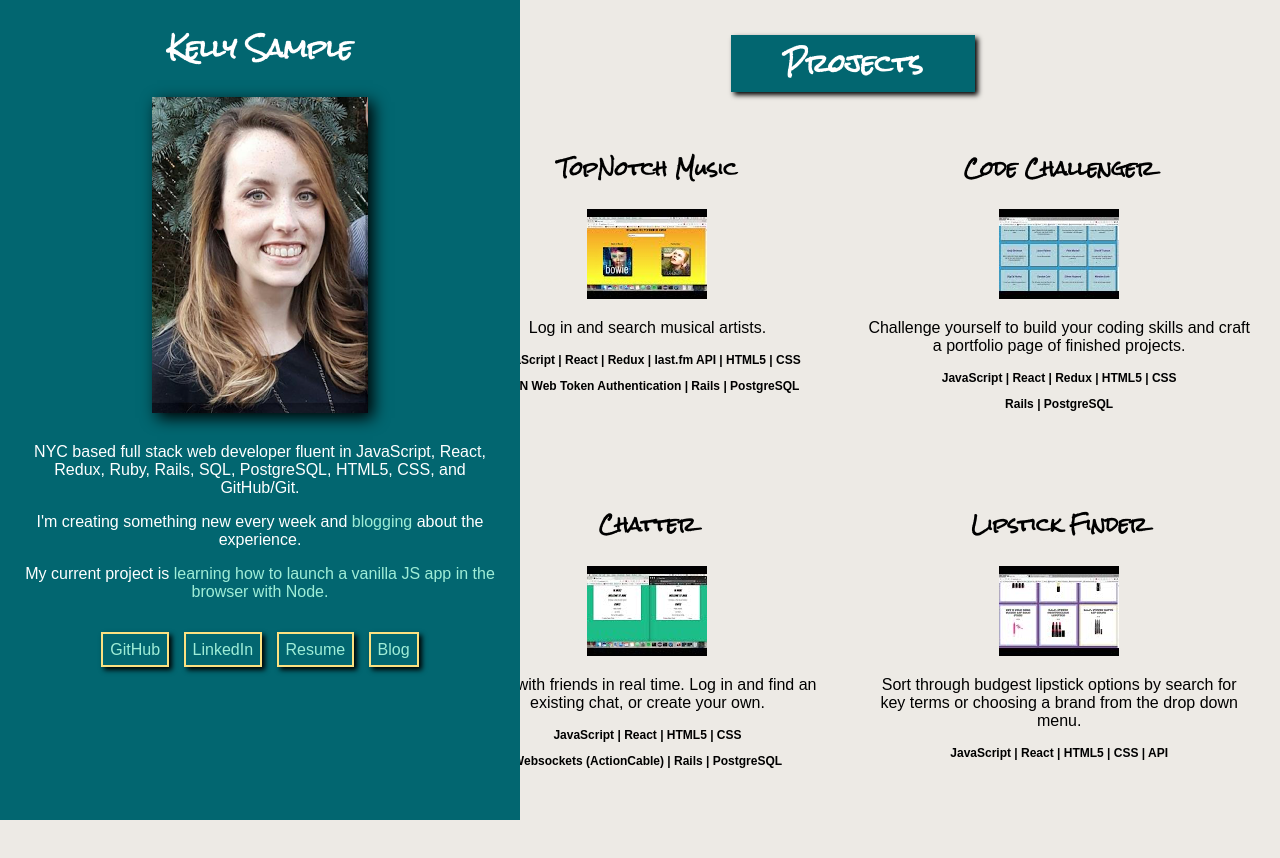
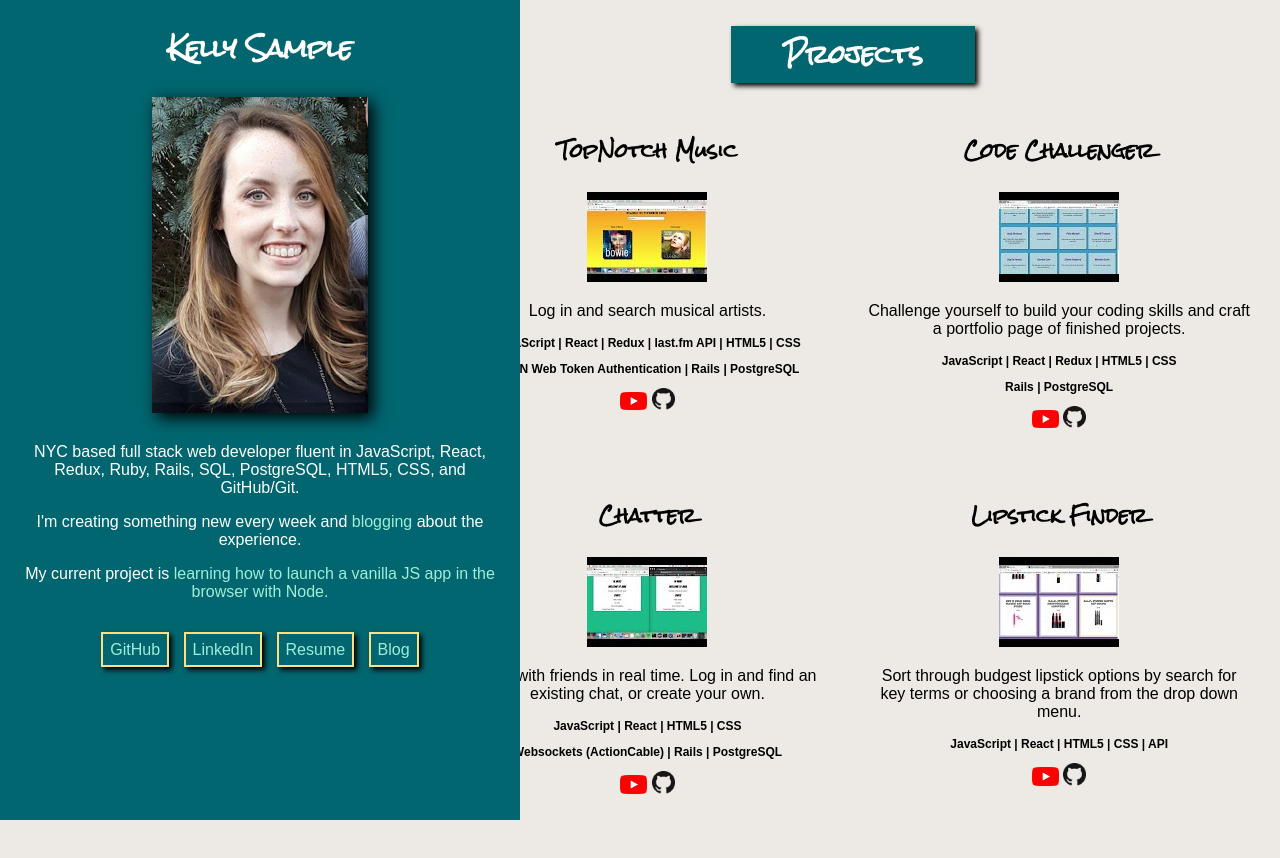
Before and after one commit to KellyStamps/KellyStamps.github.io, a plain HTML site: page index.html in a window 1280 px wide. Drawn offline with Linux system fonts and the light colour scheme.

Commit message:
added youtube and github links to projects

```diff
--- a/app.css
+++ b/app.css
@@ -131,3 +131,11 @@ h2, h3 {
   font-size: 12px;
   font-weight: bold;
 }
+
+.github img {
+  width: 6%;
+}
+
+.youtube img {
+  width: 7%;
+}
--- a/index.html
+++ b/index.html
@@ -32,33 +32,41 @@
 
         <div class="project">
          <h3>TopNotch Music</h3>
-         <a href="https://youtu.be/A1Jgbm9Jl9E" target="_blank"> <img src="./img/topnotchscreenshot.jpg"></a>
+         <img src="./img/topnotchscreenshot.jpg">
          <p>Log in and search musical artists.</p>
          <p class="descrip">JavaScript | React | Redux | last.fm API | HTML5 | CSS </p>
          <p class="descrip">JSON Web Token Authentication | Rails | PostgreSQL</p>
+         <a class="youtube" href="https://youtu.be/A1Jgbm9Jl9E" target="_blank"><img src="./img/yt_icon_rgb.png"/></a>
+         <a class="github" href="https://github.com/KellyStamps/TopNotch-Music" target="_black"><img src="./img/GitHub-Mark-32px.png"/></a>
         </div>
 
         <div class="project">
           <h3>Code Challenger</h3>
-          <a href="https://youtu.be/pus0LMkY-4U" target="_blank"> <img src="./img/codechalldemothumb.jpg"></a>
+          <img src="./img/codechalldemothumb.jpg">
           <p>Challenge yourself to build your coding skills and craft a portfolio page of finished projects.</p>
           <p class="descrip">JavaScript | React | Redux | HTML5 | CSS </p>
           <p class="descrip"> Rails | PostgreSQL</p>
+          <a class="youtube" href="https://youtu.be/pus0LMkY-4U" target="_blank"><img src="./img/yt_icon_rgb.png"/></a>
+          <a class="github" href="https://github.com/KellyStamps/Code-Challenger-Frontend" target="_black"><img src="./img/GitHub-Mark-32px.png"/></a>
         </div>
 
         <div class="project">
           <h3>Chatter</h3>
-          <a href="https://youtu.be/6lECuoTIYco" target="_blank"> <img src="./img/chatterthumb.jpg"></a>
+          <img src="./img/chatterthumb.jpg">
           <p>Chat with friends in real time. Log in and find an existing chat, or create your own.</p>
           <p class="descrip">JavaScript | React | HTML5 | CSS</p>
           <p class="descrip">Websockets (ActionCable) | Rails | PostgreSQL</p>
+          <a class="youtube" href="https://youtu.be/6lECuoTIYco" target="_blank"><img src="./img/yt_icon_rgb.png"/></a>
+          <a class="github" href="https://github.com/KellyStamps/Janx-Chat-Frontend" target="_black"><img src="./img/GitHub-Mark-32px.png"/></a>
         </div>
 
         <div class="project">
           <h3>Lipstick Finder</h3>
-          <a href="https://youtu.be/Riu_P4xfWLU" target="_blank"> <img src="./img/lipstickthumb.jpg"></a>
+          <img src="./img/lipstickthumb.jpg">
           <p>Sort through budgest lipstick options by search for key terms or choosing a brand from the drop down menu.</p>
           <p class="descrip">JavaScript | React | HTML5 | CSS | API </p>
+          <a class="youtube" href="https://youtu.be/Riu_P4xfWLU" target="_blank"><img src="./img/yt_icon_rgb.png"/></a>
+          <a class="github" href="https://github.com/KellyStamps/Lipstick-Finder" target="_black"><img src="./img/GitHub-Mark-32px.png"/></a>
         </div>
 
       </div>
```
Also changed, not shown: img/GitHub-Mark-32px.png (added), img/yt_icon_rgb.png (added).
